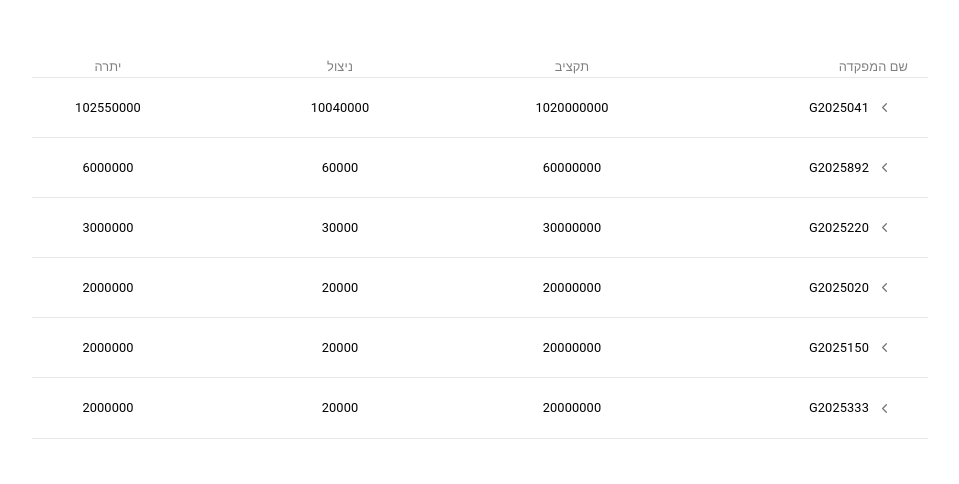
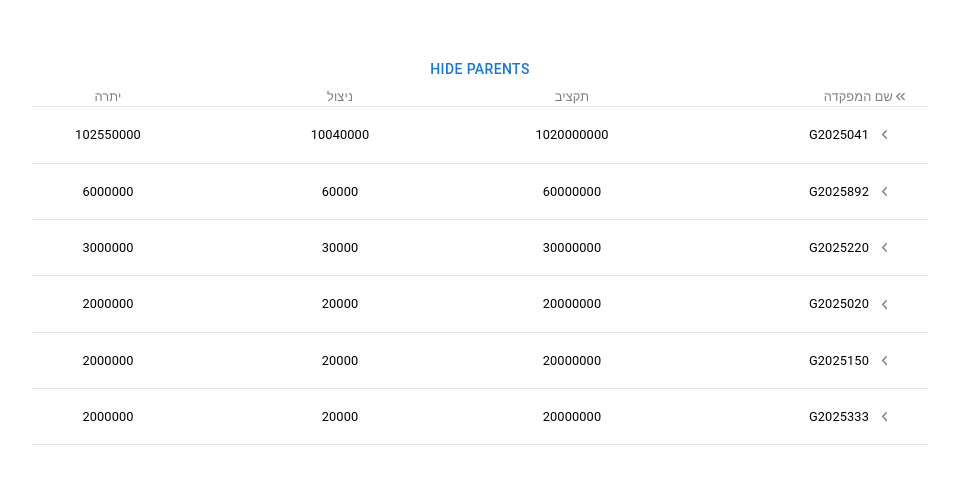
Before and after one commit to yaelLalezar/fmbbit-hierarchy, a React (Vite) app: page / in a window 1280 px wide. Shown: the part 152-636 px from the top of the page, without its empty margins (160-1119 px from the left). Built offline with nearby package versions, Linux system fonts and the light colour scheme.

Commit message:
add expand all

```diff
--- a/src/HierarchyTree/HierarchyTree.tsx
+++ b/src/HierarchyTree/HierarchyTree.tsx
@@ -8,6 +8,7 @@ import {
 
 import Box from "@mui/material/Box";
 import TreeContainer from "./TreeContainer";
+import { Button } from "@mui/material";
 
 interface HierarchyTreeProps {
   addresses: BudgetAdresses[];
@@ -16,13 +17,17 @@ interface HierarchyTreeProps {
 function HierarchyTree({ addresses }: HierarchyTreeProps) {
   const [groupingKeysByOrder, setGroupingKeysByOrder] =
     useState<GroupingKey[]>(groupingByOrder);
+  const [withParents, setWithParents] = useState<boolean>(true);
 
   const hierarchyAddresses = useMemo(() => {
-    return buildHierarchyFromAddresses(addresses, groupingKeysByOrder);
-  }, [addresses, groupingKeysByOrder]);
+    return buildHierarchyFromAddresses(addresses, groupingKeysByOrder, undefined, undefined, withParents);
+  }, [addresses, groupingKeysByOrder, withParents]);
 
   return (
     <Box sx={{ width: "70vw" }}>
+      <Button onClick={() => setWithParents(!withParents)}>
+        {withParents ? "Hide Parents" : "Show Parents"}
+      </Button>
       <TreeContainer addressesHierarchy={hierarchyAddresses} />
     </Box>
   );
--- a/src/HierarchyTree/TreeContainer.tsx
+++ b/src/HierarchyTree/TreeContainer.tsx
@@ -3,21 +3,25 @@ import TreeHeader from "./TreeHeader";
 import Box from "@mui/material/Box";
 import styles from "./TreeContainer.module.scss"; // import the stylesheet
 import TreeItem from "./TreeItem";
+import { use, useState } from "react";
 
 interface TreeContainerProps {
   addressesHierarchy: HierarchyAddresses[];
 }
 
 function TreeContainer({ addressesHierarchy }: TreeContainerProps) {
+    const [isAllExpanded, setAllExpanded] = useState(false);
   return (
     <Box className={styles.wrapper}>
-      <TreeHeader />
+      <TreeHeader isAllExpended={isAllExpanded} setIsAllExpended={setAllExpanded} />
       <Box className={styles.tree}>
         {addressesHierarchy.map((address) => (
           <TreeItem
             key={address.value}
             currentAddress={address}
             allAddressesHierarchy={addressesHierarchy}
+            isAllExpanded={isAllExpanded}
+            setIsAllExpended={setAllExpanded}
           />
         ))}
       </Box>
--- a/src/HierarchyTree/TreeHeader.module.scss
+++ b/src/HierarchyTree/TreeHeader.module.scss
@@ -5,6 +5,34 @@
   justify-content: space-between;
   align-items: center;
   padding-inline: 20px;
+
+      .iconButton {
+      margin-left: auto;
+      flex-shrink: 0;
+      padding: 0;
+      border: none;
+
+      .icon {
+        width: 15px;
+        height: 15px;
+        transform: rotate(0);
+        transition: transform 0.1s;
+      }
+
+      .expanded {
+        width: 15px;
+        height: 15px;
+        transform: rotate(-90deg);
+        transition: transform 0.1s;
+      }
+
+      &:focus,
+      &:active,
+      &:focus-visible {
+        outline: none;
+        border: none;
+      }
+    }
 
   .budget_titles {
     align-items: center;
--- a/src/HierarchyTree/TreeHeader.tsx
+++ b/src/HierarchyTree/TreeHeader.tsx
@@ -1,11 +1,24 @@
 import Box from "@mui/material/Box";
-import { Typography } from "@mui/material";
+import { IconButton, Typography } from "@mui/material";
 import styles from "./TreeHeader.module.scss"; // import the stylesheet
+import { ChevronLeft, ChevronsLeft } from "lucide-react";
 
-function TreeHeader() {
+
+interface TreeHeaderProps {
+    isAllExpended: boolean;
+    setIsAllExpended: React.Dispatch<React.SetStateAction<boolean>>;
+}
+
+function TreeHeader({ isAllExpended, setIsAllExpended }: TreeHeaderProps) {
   return (
     <Box className={styles.tree_header}>
-      <Box>
+      <Box sx={{display:'flex', alignItems: 'center'}}>
+        <IconButton
+          onClick={() => setIsAllExpended((prev) => !prev)}
+          className={styles.iconButton}
+        >
+          <ChevronsLeft className={ isAllExpended ? styles.expanded : styles.icon} />
+        </IconButton>
         <Typography className={styles.header_text}>שם המפקדה</Typography>
       </Box>
       <Box className={styles.budget_titles}>
--- a/src/HierarchyTree/TreeItem.module.scss
+++ b/src/HierarchyTree/TreeItem.module.scss
@@ -20,6 +20,7 @@
       white-space: nowrap;
       overflow: hidden;
       text-overflow: ellipsis;
+      line-height: 1.2;
     }
 
     .iconButton {
@@ -68,6 +69,7 @@
         white-space: nowrap;
         overflow: hidden;
         text-overflow: ellipsis;
+        line-height: 1.2;
       }
     }
   }
--- a/src/HierarchyTree/TreeItem.tsx
+++ b/src/HierarchyTree/TreeItem.tsx
@@ -1,4 +1,4 @@
-import { useMemo, useState } from "react";
+import { useEffect, useMemo, useState } from "react";
 import { type HierarchyAddresses } from "../hardcodedData";
 import TreeHeader from "./TreeHeader";
 import Box from "@mui/material/Box";
@@ -9,10 +9,22 @@ import { ChevronLeft } from "lucide-react";
 interface TreeItemProps {
   allAddressesHierarchy: HierarchyAddresses[];
   currentAddress: HierarchyAddresses;
+  isAllExpanded?: boolean;
+  setIsAllExpended: React.Dispatch<React.SetStateAction<boolean>>;
 }
 
-function TreeItem({ allAddressesHierarchy, currentAddress }: TreeItemProps) {
-  const [isExpanded, setIsExpanded] = useState(false);
+function TreeItem({
+  allAddressesHierarchy,
+  currentAddress,
+  isAllExpanded,
+  setIsAllExpended,
+}: TreeItemProps) {
+  const [isExpanded, setIsExpanded] = useState(isAllExpanded);
+
+  useEffect(() => {
+    setIsExpanded(isAllExpanded);
+  }, [isAllExpanded]);
+
   return (
     <>
       <Box
@@ -28,7 +40,10 @@ function TreeItem({ allAddressesHierarchy, currentAddress }: TreeItemProps) {
         >
           {currentAddress.children.length > 0 && (
             <IconButton
-              onClick={() => setIsExpanded((prev) => !prev)}
+              onClick={() => {
+                setIsExpanded((prev) => !prev);
+                // setIsAllExpended(false);
+              }}
               className={styles.iconButton}
             >
               <ChevronLeft
@@ -66,6 +81,8 @@ function TreeItem({ allAddressesHierarchy, currentAddress }: TreeItemProps) {
               <TreeItem
                 allAddressesHierarchy={allAddressesHierarchy}
                 currentAddress={child}
+                isAllExpanded={isAllExpanded}
+                setIsAllExpended={setIsAllExpended}
               />
             </Box>
           ))}
--- a/src/hardcodedData.ts
+++ b/src/hardcodedData.ts
@@ -14,6 +14,7 @@ export type BudgetAdresses = {
 
 export type HierarchyAddresses = {
   value: string;
+  key?: string;
   balance?: string;
   used?: string;
   budget?: string;
@@ -286,6 +287,7 @@ export function buildHierarchyFromAddresses(
   groupingKeys: GroupingKey[] = groupingByOrder,
   selectedTreeData: FundsCenterNode[] = selectedTreeNodes,
   currentLevel: number = 1,
+  withParents: boolean = true,
 ): HierarchyAddresses[] {
   if (groupingKeys.length === 0 || addresses.length === 0) {
     return [];
@@ -301,6 +303,7 @@ export function buildHierarchyFromAddresses(
     const node: HierarchyAddresses = {
       value,
       children: [],
+      key: currentKey,
       level: currentLevel,
     };
 
@@ -311,7 +314,7 @@ export function buildHierarchyFromAddresses(
     node.used = totalUsed.toString();
     node.budget = totalBudget.toString();
 
-    if (currentKey === "fundsCenter") {
+    if (currentKey === "fundsCenter" && withParents) {
       const selectedNode = selectedTreeData.find(
         (item) => item.fundsCenter === value,
       );
@@ -337,6 +340,7 @@ export function buildHierarchyFromAddresses(
         remainingKeys,
         selectedTreeData,
         currentLevel + 1,
+        withParents,
       );
       nodes.push(node);
     }
```
